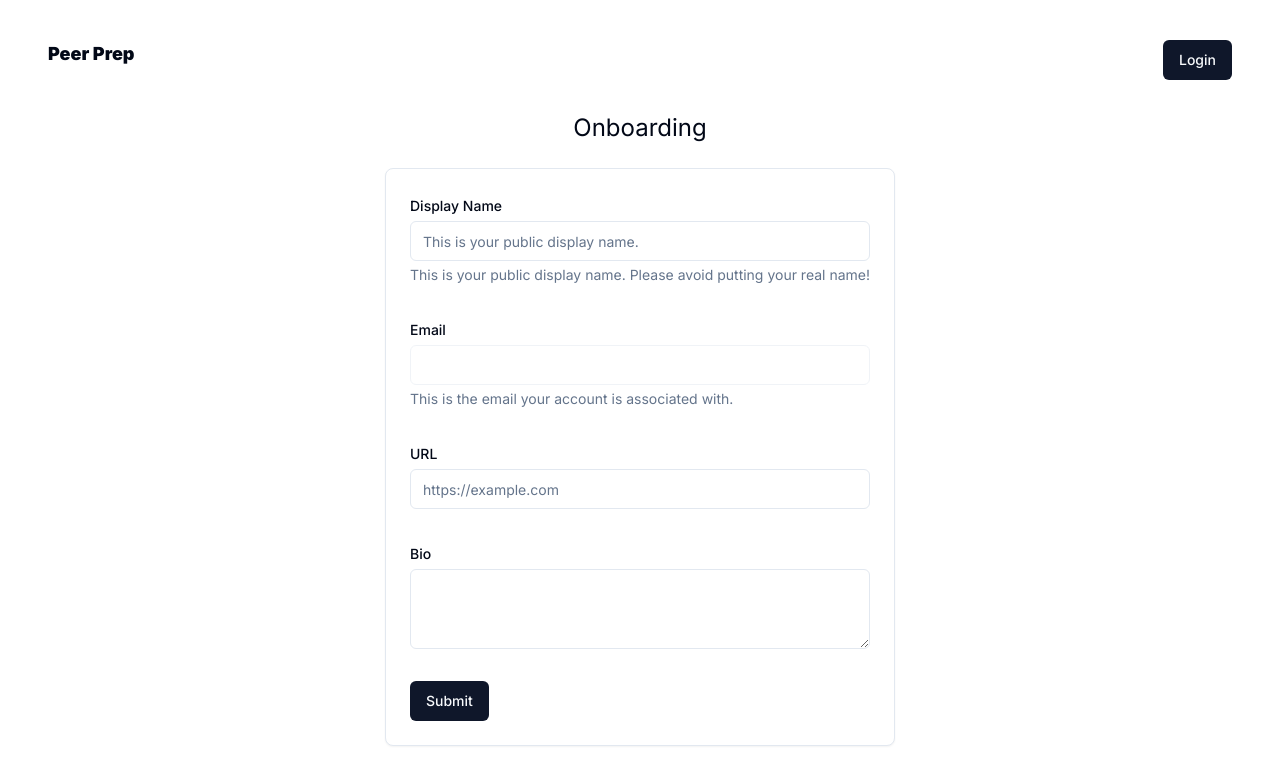
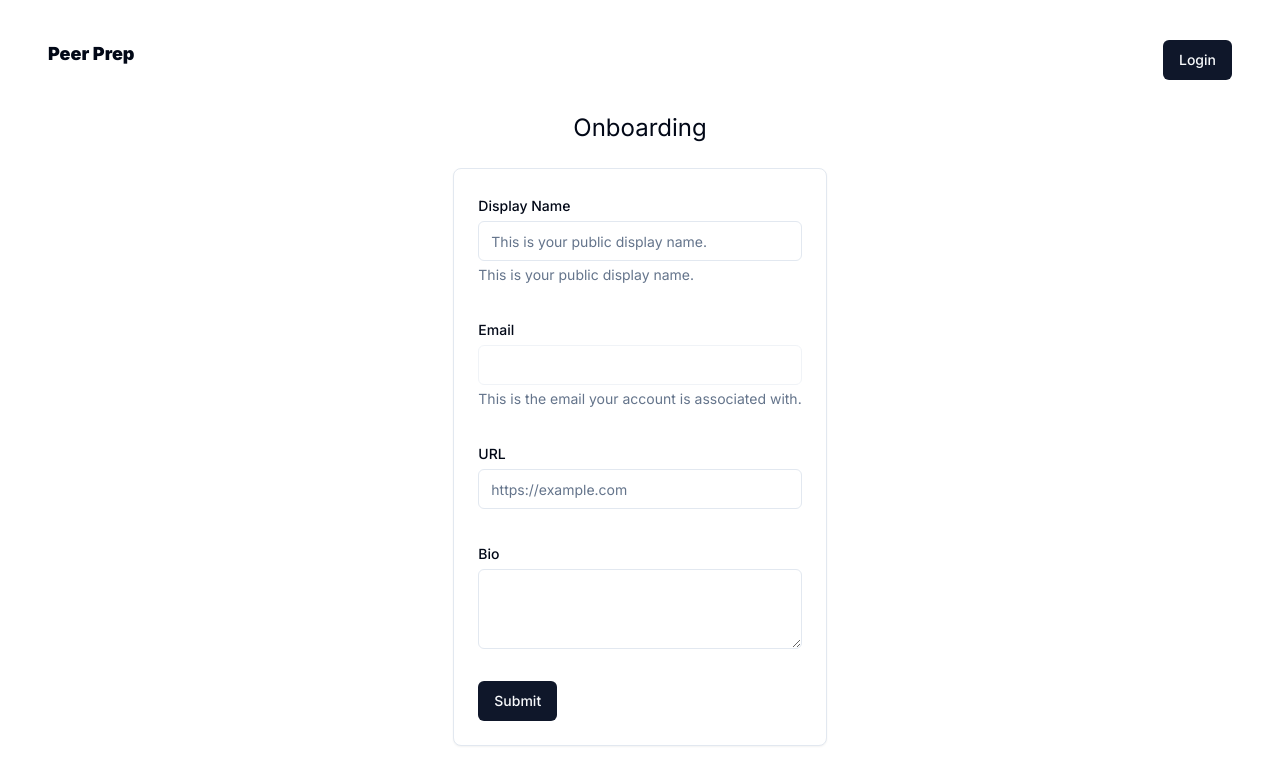
Before and after one commit to sbhbenjamin/PeerPrep, a Next.js app in the folder frontend/: page /onboarding in a window 1280 px wide. Shown: the top 784 px of the page. Built offline with nearby package versions, Linux system fonts and the light colour scheme; no server answers.

Commit message:
Update frontend/src/app/onboarding/components/OnboardingCard.tsx
Co-authored-by: Benjamin Seah <34487322+sbhbenjamin@users.noreply.github.com>

```diff
--- a/frontend/src/app/onboarding/components/OnboardingCard.tsx
+++ b/frontend/src/app/onboarding/components/OnboardingCard.tsx
@@ -80,8 +80,7 @@ const OnboardingCard = () => {
                   />
                 </FormControl>
                 <FormDescription>
-                  This is your public display name. Please avoid putting your
-                  real name!
+                  This is your public display name.
                 </FormDescription>
               </FormItem>
             )}
```
